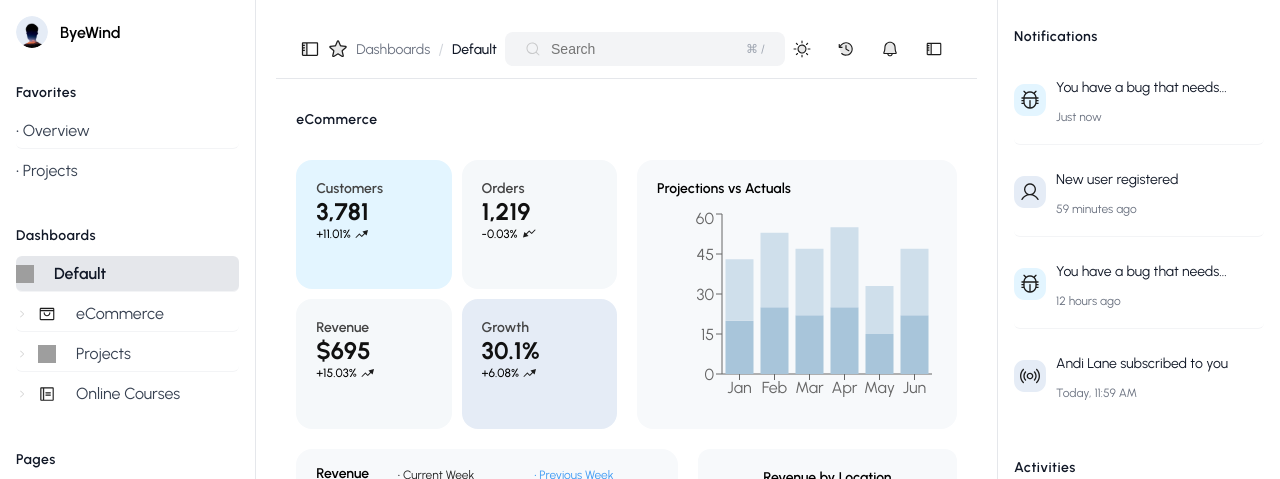
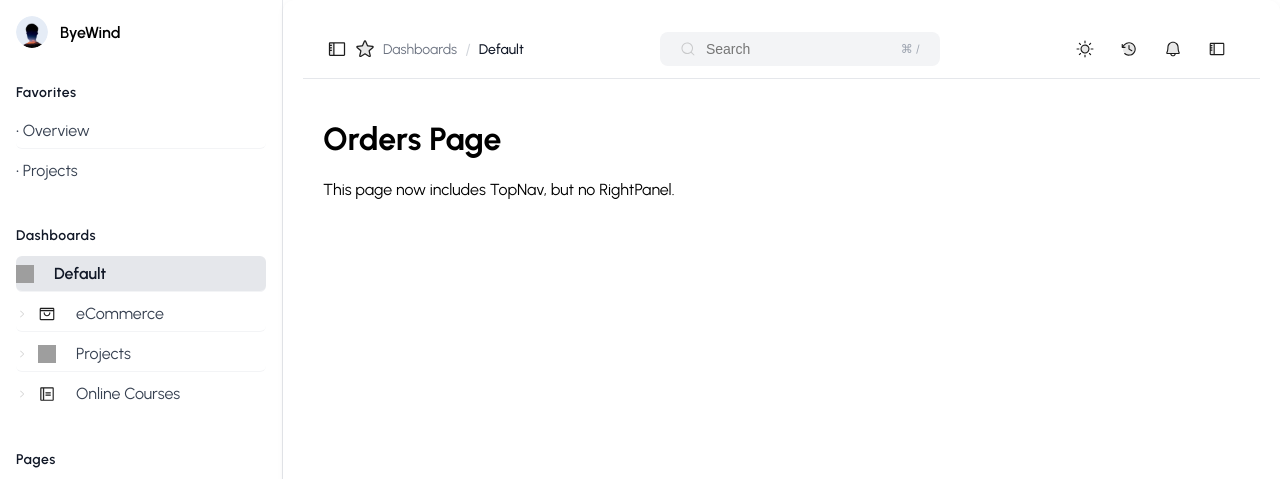
Before and after one commit to suyashgn/Juspay-React-Assignment, a React (Vite) app in the folder dashboard/: page /orders in a window 1280 px wide. Shown: the top 479 px of the page. Built offline with nearby package versions, Linux system fonts and the light colour scheme; grey boxes are pictures that could not be loaded.

Commit message:
added next page and did routing

```diff
--- a/dashboard/src/App.jsx
+++ b/dashboard/src/App.jsx
@@ -1,35 +1,49 @@
-import { useState } from 'react'
-import reactLogo from './assets/react.svg'
-import viteLogo from '/vite.svg'
+import { useState } from 'react';
+import { BrowserRouter as Router, Routes, Route } from 'react-router-dom';
 import Sidebar from "./components/Sidebar";
+import TopNav from "./components/TopNav";
 import RightPanel from "./components/Rightpanel";
-import TopNav from "./components/TopNav";
-import CenterDashboard from './components/CenterDashboard.jsx';
+import CenterDashboard from "./components/CenterDashboard";
+import OrdersPage from "./pages/orders";
 
-import './App.css'
+import './App.css';
 
 function App() {
-  const [count, setCount] = useState(0)
+  const [count, setCount] = useState(0);
+  const [darkMode, setDarkMode] = useState(false);
+
+  const toggleDarkMode = () => {
+    setDarkMode(!darkMode);
+  };
 
   return (
+    <Router>
+      <Routes>
+        {/* Dashboard Page with TopNav and RightPanel */}
+        <Route
+          path="/"
+          element={
             <div style={{ display: "flex" }}>
-      {/* Left Sidebar */}
               <Sidebar />
-
-      {/* Main Dashboard Content */}
               <main style={{ flex: 1, padding: "20px" }}>
-        <TopNav/>
-
-    <div style={{background: "#fff" }}>
+                <TopNav />
+                <div style={{ background: "#fff", minHeight: "calc(100vh - 80px)" }}>
                   <CenterDashboard />
                 </div>
-
               </main>
-
-      {/* Right Panel */}
               <RightPanel />
             </div>
+          }
+        />
+
+        {/* Orders Page with only Sidebar */}
+        <Route
+          path="/orders"
+          element={<OrdersPage />}
+        />
+      </Routes>
+    </Router>
   );
 }
 
-export default App
+export default App;
--- /dev/null
+++ b/dashboard/src/pages/orders.jsx
@@ -0,0 +1,28 @@
+import React from "react";
+import Sidebar from "../components/Sidebar";
+import TopNav from "../components/TopNav";
+import "../styles/OrdersPage.css";
+
+function OrdersPage() {
+  return (
+    <div className="orders-page" style={{ display: "flex", height: "100vh" }}>
+      {/* Sidebar */}
+      <Sidebar />
+
+      {/* Main Content */}
+      <div className="orders-content" style={{ flex: 1, display: "flex", flexDirection: "column" }}>
+        {/* Top Navigation */}
+        <TopNav />
+
+        {/* Page Content */}
+        <div style={{ padding: "20px", background: "#fff", flex: 1 }}>
+          <h1>Orders Page</h1>
+          <p>This page now includes TopNav, but no RightPanel.</p>
+          {/* Add your orders table or components here */}
+        </div>
+      </div>
+    </div>
+  );
+}
+
+export default OrdersPage;
--- /dev/null
+++ b/dashboard/src/styles/OrdersPage.css
@@ -0,0 +1,30 @@
+.orders-layout {
+  display: flex;
+  height: 100vh;
+}
+
+.orders-main {
+  flex: 1;
+  padding: 20px;
+  background: #f9fafb;
+  overflow-y: auto;
+}
+
+.orders-content {
+  background: #fff;
+  padding: 20px;
+  border-radius: 12px;
+  box-shadow: 0 2px 6px rgba(0, 0, 0, 0.05);
+}
+
+.orders-title {
+  font-size: 22px;
+  font-weight: 600;
+  margin-bottom: 8px;
+  color: #111827;
+}
+
+.orders-subtitle {
+  font-size: 14px;
+  color: #6b7280;
+}
--- a/dashboard/src/ui/SummaryCards.jsx
+++ b/dashboard/src/ui/SummaryCards.jsx
@@ -2,6 +2,7 @@ import React from 'react';
 import '../styles/SummaryCards.css';
 import UpIcon from '../assets/maindash/up.svg';
 import DownIcon from '../assets/maindash/down.svg';
+import { useNavigate } from 'react-router-dom';
 
 const cardData = [
   {
@@ -15,6 +16,7 @@ const cardData = [
     value: '1,219',
     change: '-0.03%',
     accent: '',
+    navigate: true,
   },
   {
     label: 'Revenue',
@@ -31,19 +33,32 @@ const cardData = [
 ];
 
 function SummaryCards() {
+  const navigate = useNavigate();
+
   return (
     <div className="summary-cards">
       {cardData.map((card) => (
-        <div className={`summary-card ${card.accent}`} key={card.label}>
+        <div
+          key={card.label}
+          className={`summary-card ${card.accent} ${card.navigate ? 'clickable' : ''}`}
+          onClick={() => {
+            if (card.navigate) navigate('/orders'); // navigate only for Orders card
+          }}
+        >
           <div className="card-label">{card.label}</div>
           <div className="card-value">{card.value}</div>
-            <div className={`card-change ${card.change.startsWith('+') ? 'positive' : 'negative'}`}>
-              {card.change}
-              <img
+          <div
+            className={`card-change ${
+              card.change.startsWith('+') ? 'positive' : 'negative'
+            }`}
+          >
+            {card.change}
+            <img
               src={card.change.startsWith('+') ? UpIcon : DownIcon}
-              alt={card.change.startsWith('+') ? "trend up" : "trend down"}
-              className="trend-icon"/>
-              </div>
+              alt={card.change.startsWith('+') ? 'trend up' : 'trend down'}
+              className="trend-icon"
+            />
+          </div>
         </div>
       ))}
     </div>
```
Lines whose indentation alone changed are shown as unchanged.
